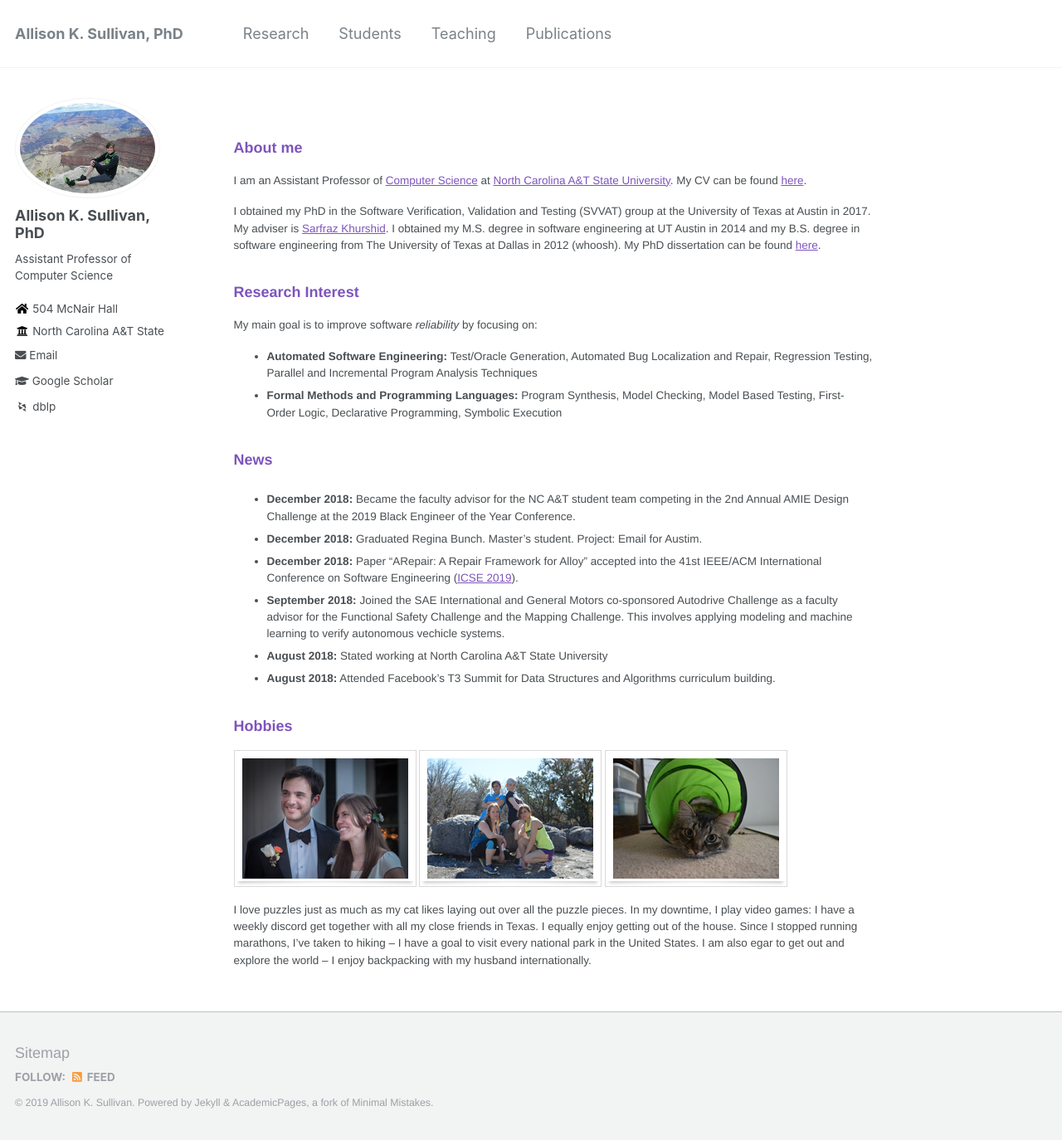
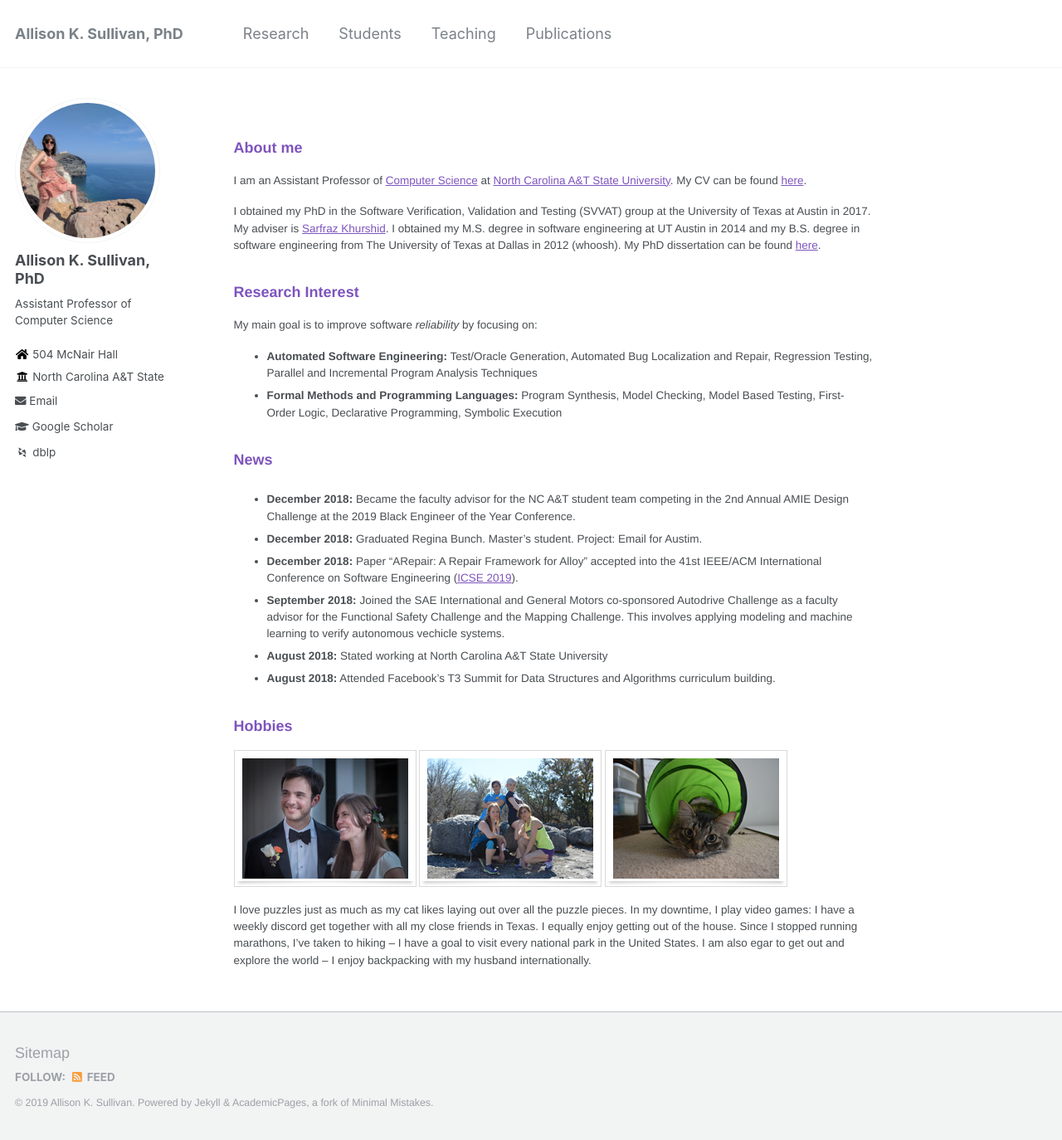
Before and after one commit to Allisonius/allisonius.github.io, a Jekyll site: the page built from _pages/about.md, in a window 1280 px wide and 1374 px high. Shown: the whole window at 83% size. Built offline with Jekyll 4.4.1, drawn with Linux system fonts in a browser that asks for light colours; some web fonts are replaced.

Commit message:
Update _config.yml

```diff
--- a/_config.yml
+++ b/_config.yml
@@ -81,7 +81,7 @@ analytics:
 # Site Author
 author:
   name             : "Allison K. Sullivan, PhD"
-  avatar           : "10461310_10153332017212140_8115834444591032353_n.jpg"
+  avatar           : "profile.png"
   bio              : "Assistant Professor of Computer Science"
   location         : 504 McNair Hall
   employer         : "North Carolina A&T State"
```
